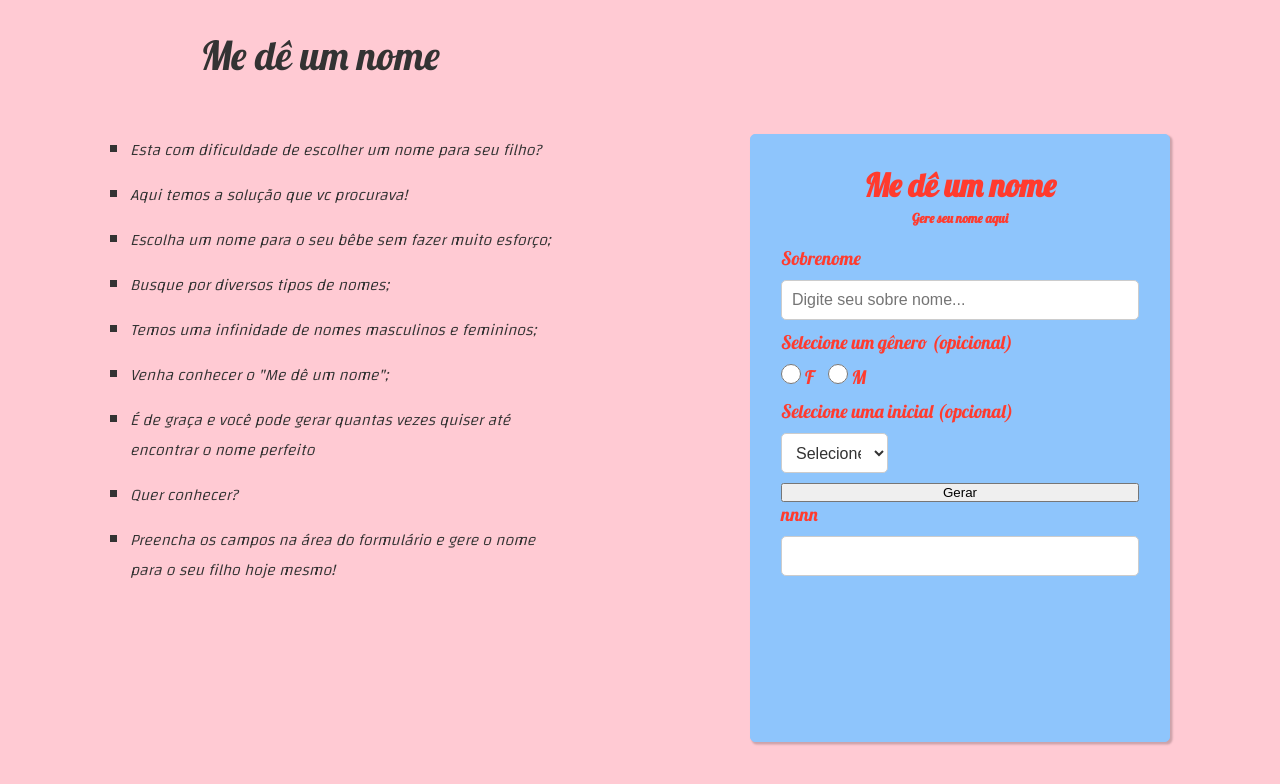
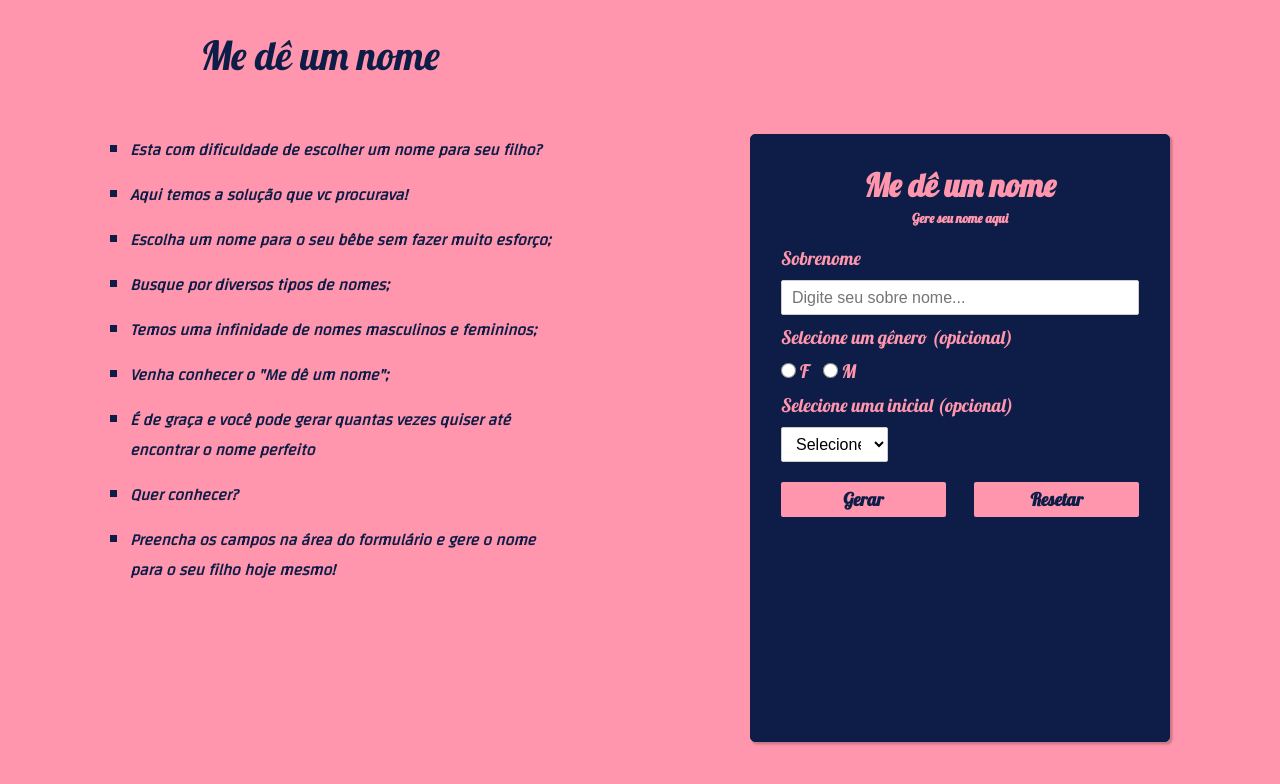
Before and after one commit to guilhermeMRC/projetoMeDeUmNome, a plain HTML site: page frontend/index.html in a window 1280 px wide. Drawn offline with Linux system fonts and the light colour scheme.

Commit message:
Alterações feitas no Frontend e no backend; Acrescentando uma página para cadastrar os nomes

```diff
--- /dev/null
+++ b/frontend/adminStyle.css
@@ -0,0 +1,97 @@
+@import url('https://fonts.googleapis.com/css2?family=Changa:wght@200;300&family=Lobster&display=swap');
+
+html, *, body {
+    padding: 0;
+    margin: 0;
+    box-sizing: border-box;
+}
+
+:root {
+    --first-bg-color: #ff96ad;
+    --second-bg-color: #0e1d47;
+}
+
+body {
+    font-family: 'Lobster', cursive;
+    background-color: var(--first-bg-color);
+    width: 100vw;
+    height: 100vh;
+    overflow: hidden;
+    display: flex;
+    flex-direction: column;
+    align-items: center;
+    justify-content: center;
+}
+
+.title {
+    font-size: 2.5em;
+    margin-bottom: 30px;
+    color: var(--second-bg-color);
+}
+
+.form-container {
+    width: 30%;
+    height: 50%;
+    background-color: var(--second-bg-color);
+    color: var(--first-bg-color);
+    display: flex;
+    flex-direction: column;
+    border-radius: 5px;
+    box-shadow: 2px 2px 2px 0.5px rgba(0, 0, 0, 0.2);
+    padding: 20px;
+}
+
+.title-form {
+    text-align: center;
+    margin-bottom: 10px;
+    font-size: 2em;
+}
+
+.div-form-container {
+    width: 100%;
+    margin-bottom: 10px;
+    /* border: 1px solid yellow; */
+}
+
+.div-form-container:nth-child(2) {
+    display: flex;
+    flex-direction: column;
+}
+
+.titles-labels {
+    margin-bottom: 5px;
+    font-size: 1.5em;
+}
+
+.label-radio {
+    font-size: 1.5em;
+}
+
+.input-text {
+    height: 35px;
+    padding: 5px 10px;
+    border-radius: 2px;
+    color: #000;
+    background-color: #fff;
+    border: 1px solid #ccc;
+    outline: none;
+    font-size: medium;
+}
+
+.btn{
+    width: 100%;
+    height: 35px;
+    padding: 5px 10px;
+    border-radius: 2px;
+    color: var(--second-bg-color);
+    background-color: var(--first-bg-color);
+    border: none;
+    outline: none;
+    font-size: large;
+    font-family: 'Lobster', cursive;
+    font-weight: 700;
+}
+
+.btn:hover {
+    background-color: #ff96adb6;
+}
--- a/frontend/index.html
+++ b/frontend/index.html
@@ -68,9 +68,11 @@
                 <option value="Y">Y</option>
                 <option value="Z">Z</option>
             </select>
-            <button>Gerar</button>
-            <label class="label-form" for="">nnnn</label>
-            <input class="input-form" type="text" name="" id="resultName">
+            <div class="container-button">
+                <button class="btn" id="btnGerar">Gerar</button>
+                <button class="btn" id="btnResetar">Resetar</button>
+            </div>
+            <span id="resultName"></span>
         </form>
     </section>
     <script src="script.js"></script>
--- a/frontend/script.js
+++ b/frontend/script.js
@@ -21,13 +21,44 @@ const json = [
     },
 ]
 
-var btn = document.querySelector('button').addEventListener('click', (e) => {
+var btn = document.querySelector('#btnGerar').addEventListener('click', (e) => {
     e.preventDefault()
     const randomElement = json[Math.floor(Math.random() * json.length)].nome;
     let textBarLastName = document.querySelector('#lastName')
     let txt = textBarLastName.value
-    // console.log(txt)
+
+    //para pegar o valor do radio button
+    const radioEsc = document.querySelectorAll('input[name="gender"]')
+    console.log(radioEsc[0].checked || radioEsc[1].checked)
+
+    //para pegar o valor da caixa de seleção
+    const selectionComboBox = document.querySelector('select[name="select-initial"]')
+    let selectedElement = selectionComboBox.options[selectionComboBox.selectedIndex].value;
+    console.log(selectedElement)
+
     const textBarName = document.querySelector('#resultName');
-    textBarName.setAttribute('value', `${randomElement} ${txt}`)
-    // console.log(textBarName)
+    textBarName.style.fontSize = '1.8rem';
+    textBarName.style.textAlign = 'center';
+    textBarName.style.textTransform = 'capitalize';
+    textBarName.style.fontFamily = "'Lobster', cursive";
+
+    textBarName.innerHTML = `${randomElement} ${txt}`
+
 });
+
+var btnReset = document.querySelector('#btnResetar').addEventListener('click', (e) => {
+    e.preventDefault()
+    let textBarLastName = document.querySelector('#lastName')
+    textBarLastName.value = ""
+
+    const radioEsc = document.querySelectorAll('input[name="gender"]')
+    radioEsc[0].checked = false
+    radioEsc[1].checked = false
+
+    const selectionComboBox = document.querySelector('select[name="select-initial"]')
+    selectionComboBox.selectedIndex = 0
+
+    const spanResult = document.querySelector('#resultName')
+    spanResult.innerHTML = ""
+
+});
--- a/frontend/style.css
+++ b/frontend/style.css
@@ -6,8 +6,14 @@
     box-sizing: border-box;
 }
 
+:root {
+    --first-bg-color: #ff96ad;
+    --second-bg-color: #0e1d47;
+}
+
 body {
-    background-color: rgba(255, 192, 203, 0.829);
+    background-color: var(--first-bg-color);
+    /* background-color: rgba(255, 192, 203, 0.829); */
     /* background-color: #8EC5FC;
     background-image: linear-gradient(90deg, #8EC5FC 0%, #E0C3FC 85%); */
     width: 100vw;
@@ -39,18 +45,18 @@ body {
 .list-itens {
     margin: 15px 0;
     list-style: square;
-    color: #333;;
+    color: var(--second-bg-color);
     font-family: 'Changa', sans-serif;
     font-style: italic;
     font-size: 1em;
-    font-weight: normal;
+    font-weight: 700;
 }
 
 .form-container {
     position: relative;
     width: 70%;
     height: 80%;
-    border: 1px solid  #8EC5FC;
+    border: 1px solid  var(--second-bg-color);
     box-shadow: 2px 2px 2px 0.5px rgba(0, 0, 0, 0.2);
     border-radius: 5px;
     margin: auto;
@@ -58,8 +64,8 @@ body {
     padding: 10px 30px;
     display: flex;
     flex-direction: column;
-    background-color: #8EC5FC;
-    color: #FF3B2E
+    background-color: var(--second-bg-color);
+    color: var(--first-bg-color);
 }
 
 .title-form {
@@ -67,7 +73,7 @@ body {
     font-size: 2em;
     text-align: center;
     font-family: 'Lobster', cursive;
-    color: #FF3B2E;
+    color: var(--first-bg-color);
 }
 
 .title-form-size {
@@ -81,14 +87,13 @@ body {
     font-size: 2.5em;
     font-weight: 400;
     font-family: 'Lobster', cursive;
-    color: #333;
+    color: var(--second-bg-color);
 }
 
 .label-form {
     margin-bottom: 10px;
     font-size: 14pt;
     font-family: 'Lobster', cursive;
-
 }
 
 .title-label-form {
@@ -101,10 +106,10 @@ div {
 }
 
 .input-form {
-    height: 40px;
+    height: 35px;
     padding: 5px 10px;
-    border-radius: 5px;
-    color: #333;
+    border-radius: 2px;
+    color: #000;
     background-color: #fff;
     border: 1px solid #ccc;
     outline: none;
@@ -118,12 +123,38 @@ div {
 
 .radio-form {
     outline: none;
-    width: 20px;
-    height: 20px;
+    width: 15px;
+    height: 15px;
 }
 
 .radio-form-space {
     margin-left: 10px;
+}
+
+.container-button {
+    margin: 10px 0;
+    width: 100%;
+    display: flex;
+    align-items: center;
+    justify-content: space-between;
+}
+
+.btn{
+    width: 46%;
+    height: 35px;
+    padding: 5px 10px;
+    border-radius: 2px;
+    color: var(--second-bg-color);
+    background-color: var(--first-bg-color);
+    border: none;
+    outline: none;
+    font-size: large;
+    font-family: 'Lobster', cursive;
+    font-weight: 700;
+}
+
+.btn:hover {
+    background-color: #ff96adb6;
 }
 
 @media (max-width: 801px) {
```
Also changed, not shown: backend/src/config/configDB.js (added, +19 -0 lines), backend/src/index.js (+9 -15 lines), backend/src/routes/routeNames.js (added, +13 -0 lines), frontend/administrativo.html (added, +32 -0 lines).
